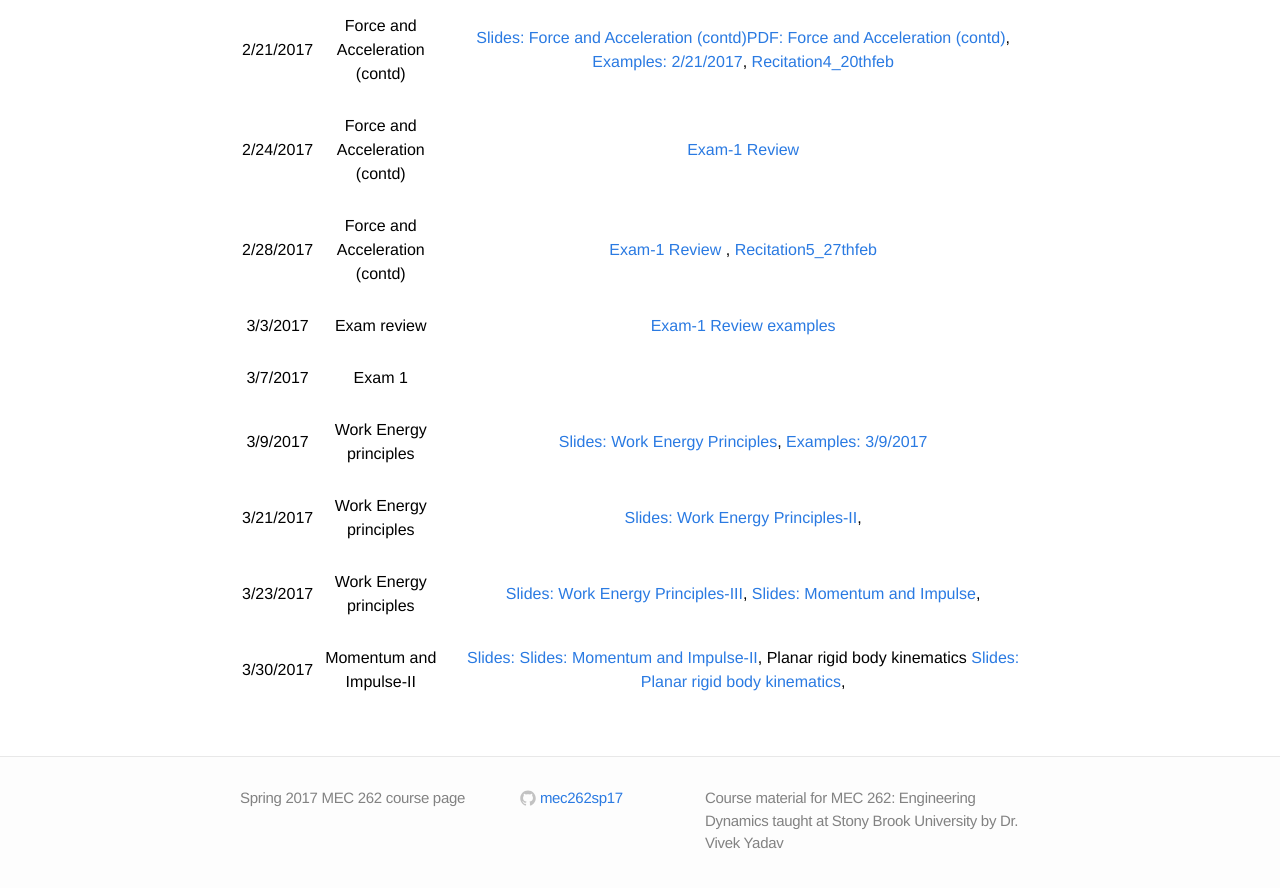
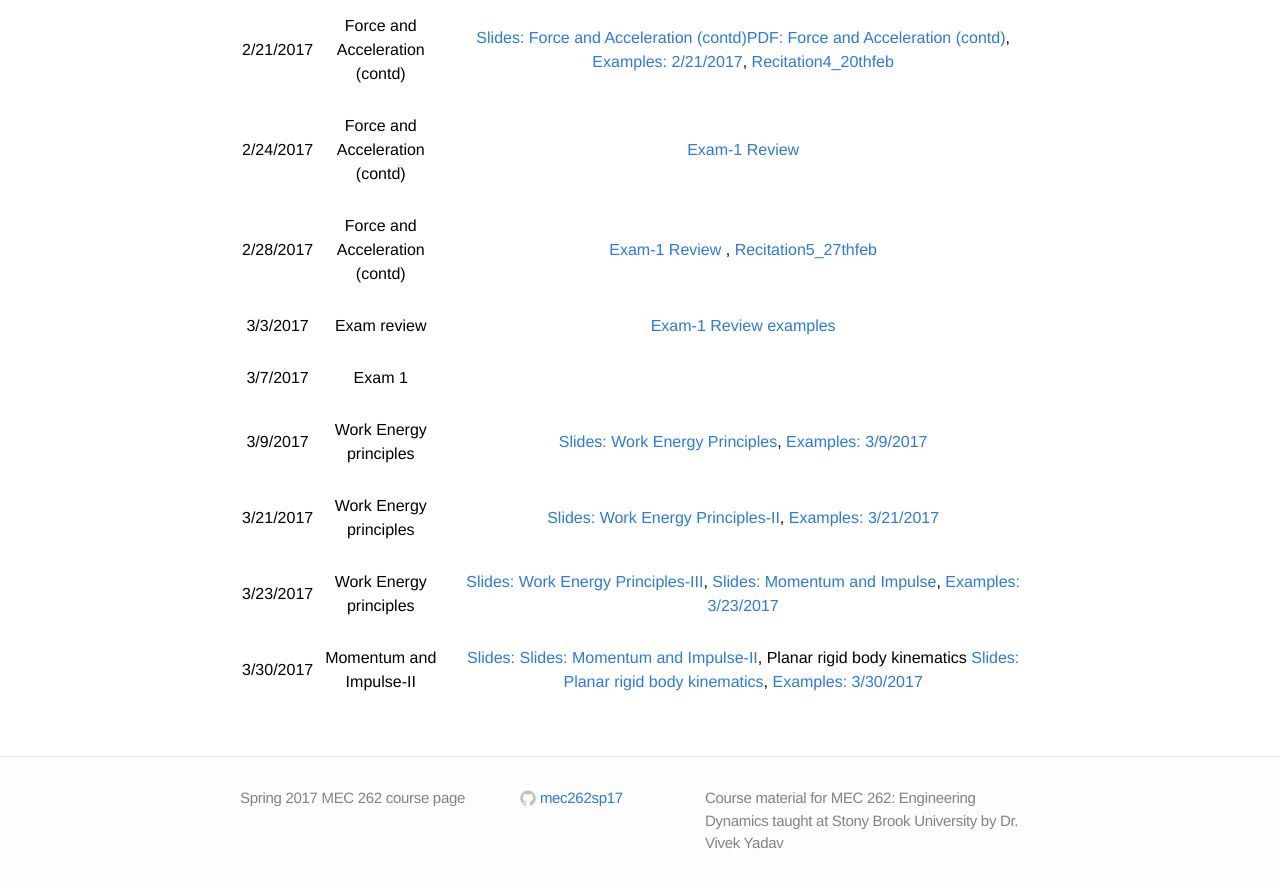
Before and after one commit to mec262sp17/mec262sp17.github.io, a Jekyll site: the page built from Course_materials.md, in a window 1280 px wide and 900 px high, scrolled down 890 px. Shown: the top 888 px of the window. Built offline with Jekyll 4.4.1, drawn with Linux system fonts in a browser that asks for light colours.

Commit message:
Update Course_materials.md

```diff
--- a/Course_materials.md
+++ b/Course_materials.md
@@ -41,8 +41,8 @@ All documents for the course page are available on course repository on [github]
 | | | |
 |       3/9/2017    |   Work Energy principles | [Slides: Work Energy Principles](https://mec262sp17.github.io/Presentations/Ch4_work_energy_Principle.html#/), [Examples: 3/9/2017](https://mec262sp17.github.io/Notes/examples_3_9_2017_mec262.pdf)    |
 | | | |
-|       3/21/2017    |   Work Energy principles | [Slides: Work Energy Principles-II](https://mec262sp17.github.io/Presentations/Ch4_work_energy_Principle_II.html#/),    |
+|       3/21/2017    |   Work Energy principles | [Slides: Work Energy Principles-II](https://mec262sp17.github.io/Presentations/Ch4_work_energy_Principle_II.html#/),  [Examples: 3/21/2017](https://mec262sp17.github.io/Notes/examples_3_21_2017_mec262.pdf)     |
 | | | |
-|       3/23/2017    |   Work Energy principles | [Slides: Work Energy Principles-III](https://mec262sp17.github.io/Presentations/Ch4_work_energy_Principle_III.html#/),  [Slides: Momentum and Impulse](https://mec262sp17.github.io/Presentations/Ch5_Momentum_and_Impulse.html#/),    |
+|       3/23/2017    |   Work Energy principles | [Slides: Work Energy Principles-III](https://mec262sp17.github.io/Presentations/Ch4_work_energy_Principle_III.html#/),  [Slides: Momentum and Impulse](https://mec262sp17.github.io/Presentations/Ch5_Momentum_and_Impulse.html#/),  [Examples: 3/23/2017](https://mec262sp17.github.io/Notes/examples_3_23_2017_mec262.pdf)      |
 | | | |
-|       3/30/2017    |   Momentum and Impulse-II | [Slides: Slides: Momentum and Impulse-II](https://mec262sp17.github.io/Presentations/Ch5_Momentum_and_Impulse_II.html#/),  Planar rigid body kinematics [Slides: Planar rigid body kinematics](https://mec262sp17.github.io/Presentations/Ch6_Kinematics_of_Planar_Rigid_bodies.html#/),    |
+|       3/30/2017    |   Momentum and Impulse-II | [Slides: Slides: Momentum and Impulse-II](https://mec262sp17.github.io/Presentations/Ch5_Momentum_and_Impulse_II.html#/),  Planar rigid body kinematics [Slides: Planar rigid body kinematics](https://mec262sp17.github.io/Presentations/Ch6_Kinematics_of_Planar_Rigid_bodies.html#/),    [Examples: 3/30/2017](https://mec262sp17.github.io/Notes/examples_3_30_2017_mec262.pdf)    |
```
